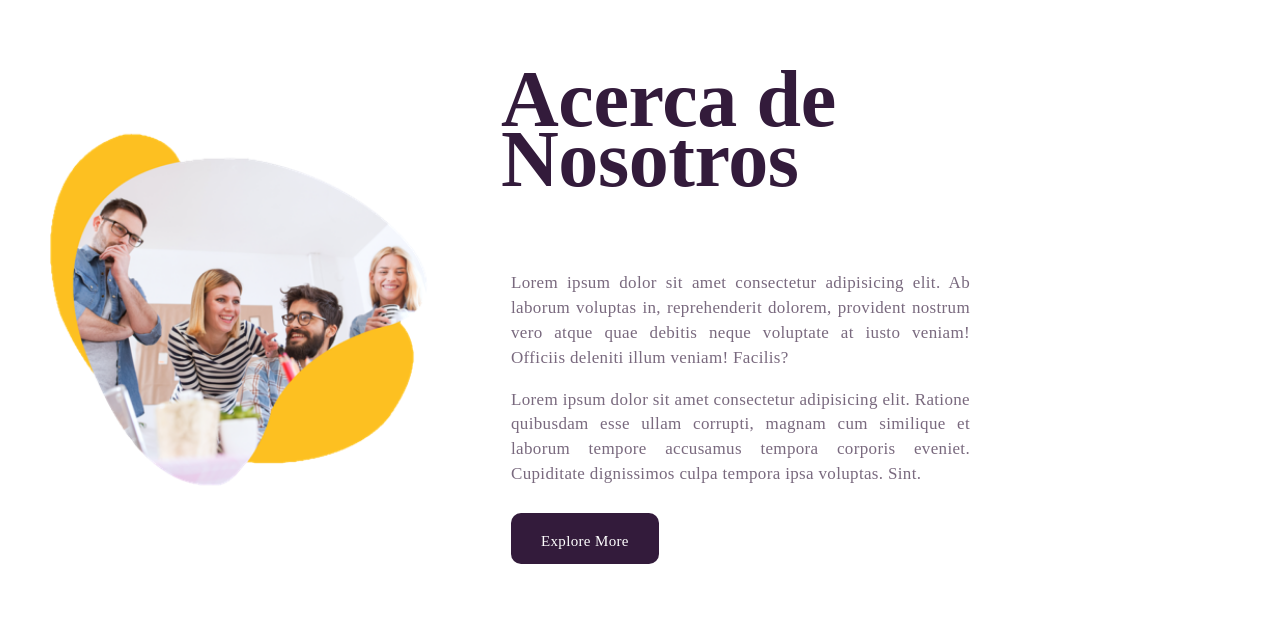
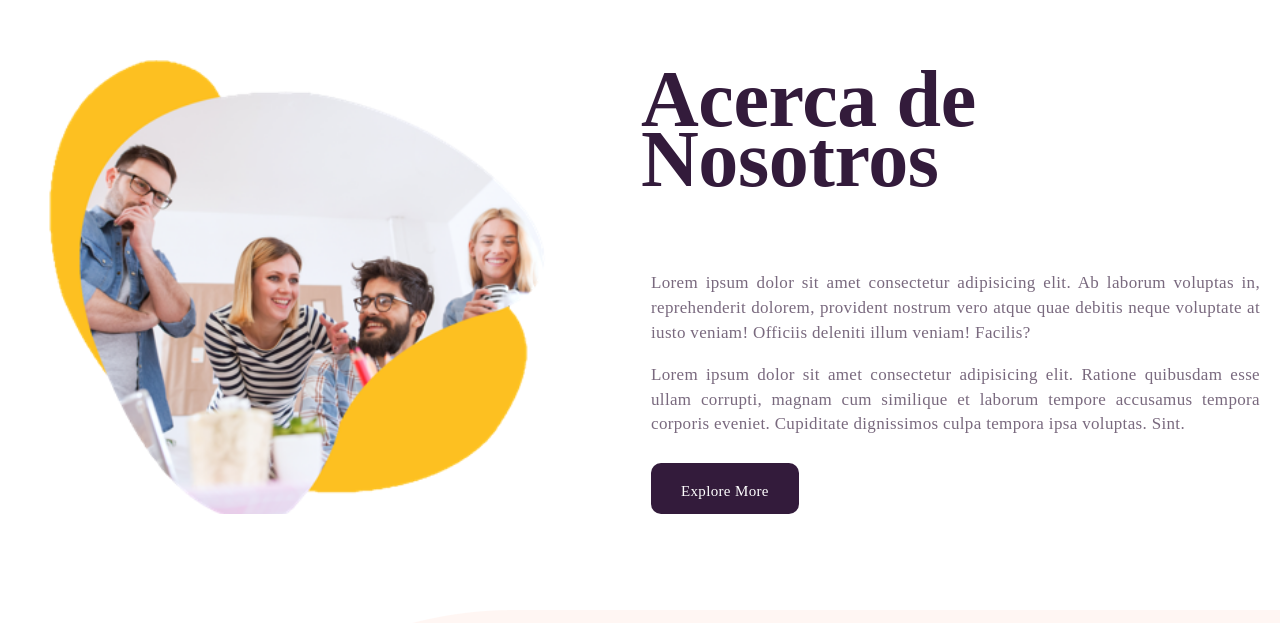
Before and after one commit to Jeol14/rubricadw, a plain HTML site: page index.html in a window 1280 px wide. Shown: the part 1673-2296 px from the top of the page. Drawn offline with Linux system fonts and the light colour scheme; a web font is replaced by a local one.

Commit message:
Add files via upload

```diff
--- a/estilos.css
+++ b/estilos.css
@@ -188,9 +188,9 @@ color: #331B3B;
 
 
 .container2{
-    width: 75%;
+    width: auto;
     height: auto;
-    margin: 20px;
+    margin: 10px;
     display: grid;
     grid-template-columns: 2fr 2fr;
     grid-template-rows: 0.2fr 0.2fr 0.3fr;
@@ -494,6 +494,7 @@ footer p, b{
     color: black;
 }
 
+
 @media only screen and (min-width:480px){
     .container{
         display: flex;
@@ -505,6 +506,7 @@ footer p, b{
         width: 50%;
         margin-left: 10px;
         margin-right: 10px;
+        padding: 20px;
     }
     .grupo3{
         width: 50%;
@@ -518,6 +520,8 @@ footer p, b{
         flex-direction: row;
         margin-bottom: 300px;
     }
+
+
 
 }
 
```
Also changed, not shown: index.html (line endings or trailing spaces).
